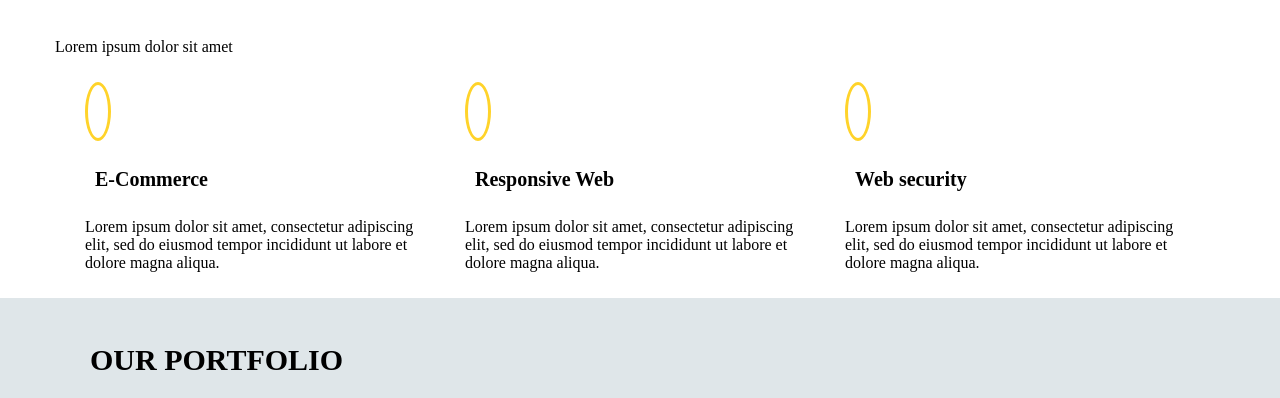
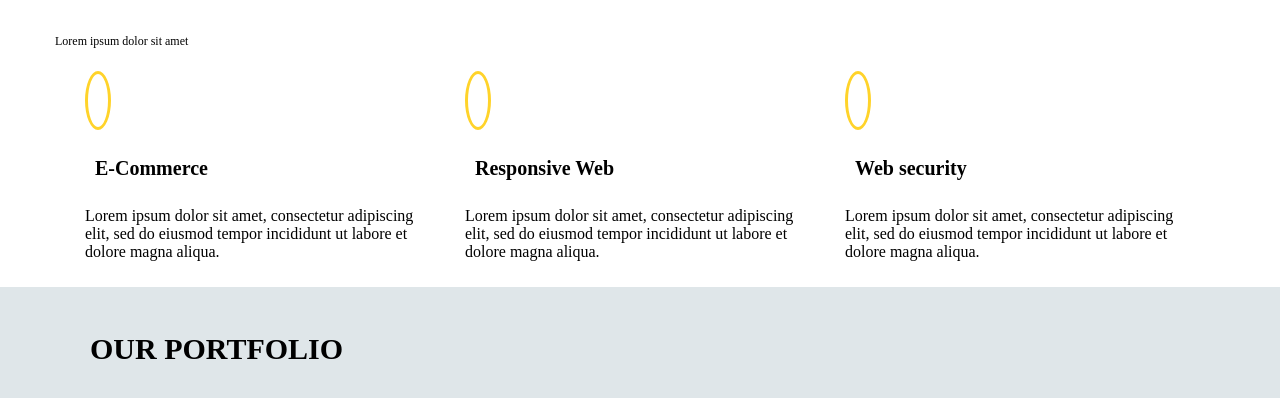
Before and after one commit to Kami-bit789/taskrunner, a website: page index.html in a window 1280 px wide. Shown: the part 702-1100 px from the top of the page. Drawn offline with nearby package versions, Linux system fonts and the light colour scheme.

Commit message:
updateStyle3

```diff
--- a/index.html
+++ b/index.html
@@ -61,7 +61,7 @@
                                     <h1 class="section-title">services</h1>
                                 </div>
                                 <div class="row">
-                                    <p class="font-italic font-weight-light">Lorem ipsum dolor sit amet</p>
+                                    <p class="section-subtitle">Lorem ipsum dolor sit amet</p>
                                 </div>
                             </div>
                         </div>
```
